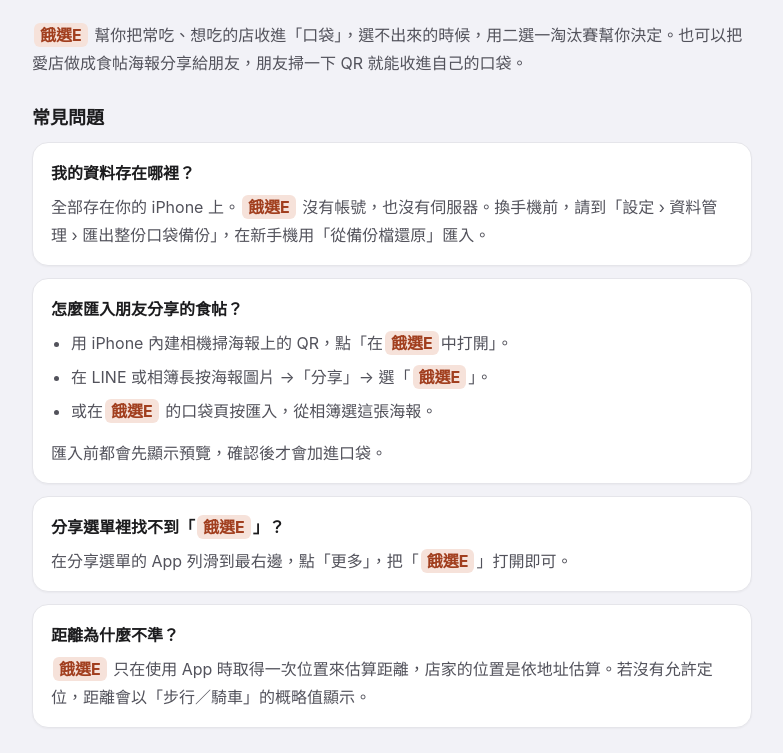
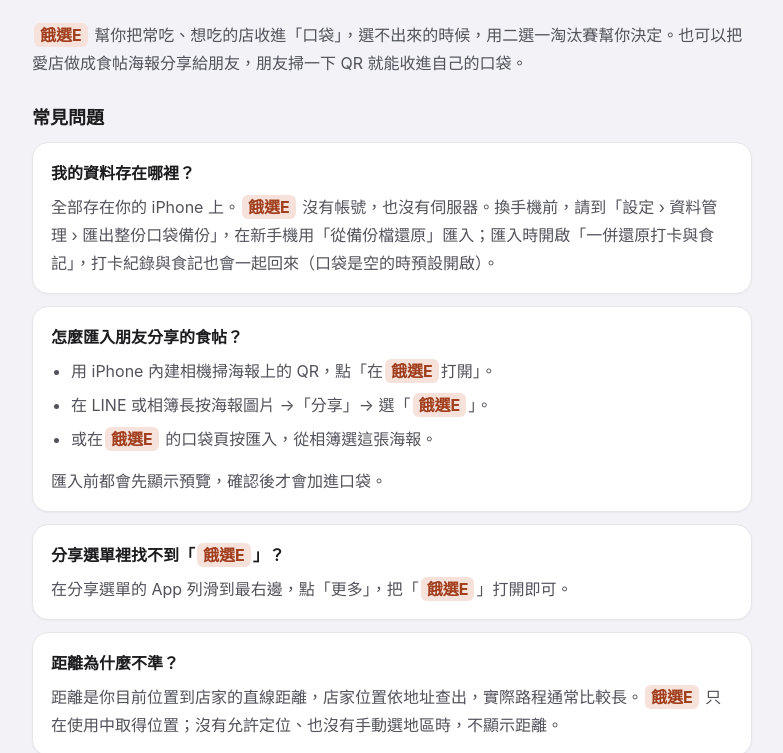
Before and after one commit to vamrebirth-sudo/vamrebirth-sudo.github.io, a plain HTML site: page eatmatch/index.html in a window 1280 px wide. Shown: the part 144-897 px from the top of the page, without its empty margins (248-1031 px from the left). Drawn offline with Linux system fonts and the light colour scheme.

Commit message:
docs(eatmatch): fix distance FAQ and button label, note restoring visit records
Co-Authored-By: Claude Sonnet 5.5 <noreply@anthropic.com>

```diff
--- a/eatmatch/index.html
+++ b/eatmatch/index.html
@@ -22,12 +22,12 @@
 <h2>常見問題</h2>
 <div class="card">
   <strong>我的資料存在哪裡？</strong>
-  <p>全部存在你的 iPhone 上。<strong class="brand">餓選E</strong> 沒有帳號，也沒有伺服器。換手機前，請到「設定 › 資料管理 › 匯出整份口袋備份」，在新手機用「從備份檔還原」匯入。</p>
+  <p>全部存在你的 iPhone 上。<strong class="brand">餓選E</strong> 沒有帳號，也沒有伺服器。換手機前，請到「設定 › 資料管理 › 匯出整份口袋備份」，在新手機用「從備份檔還原」匯入；匯入時開啟「一併還原打卡與食記」，打卡紀錄與食記也會一起回來（口袋是空的時預設開啟）。</p>
 </div>
 <div class="card">
   <strong>怎麼匯入朋友分享的食帖？</strong>
   <ul>
-    <li>用 iPhone 內建相機掃海報上的 QR，點「在<strong class="brand">餓選E</strong>中打開」。</li>
+    <li>用 iPhone 內建相機掃海報上的 QR，點「在<strong class="brand">餓選E</strong>打開」。</li>
     <li>在 LINE 或相簿長按海報圖片 →「分享」→ 選「<strong class="brand">餓選E</strong>」。</li>
     <li>或在<strong class="brand">餓選E</strong> 的口袋頁按匯入，從相簿選這張海報。</li>
   </ul>
@@ -39,7 +39,7 @@
 </div>
 <div class="card">
   <strong>距離為什麼不準？</strong>
-  <p><strong class="brand">餓選E</strong> 只在使用 App 時取得一次位置來估算距離，店家的位置是依地址估算。若沒有允許定位，距離會以「步行／騎車」的概略值顯示。</p>
+  <p>距離是你目前位置到店家的直線距離，店家位置依地址查出，實際路程通常比較長。<strong class="brand">餓選E</strong> 只在使用中取得位置；沒有允許定位、也沒有手動選地區時，不顯示距離。</p>
 </div>
 
 <h2>聯絡我們</h2>
```
